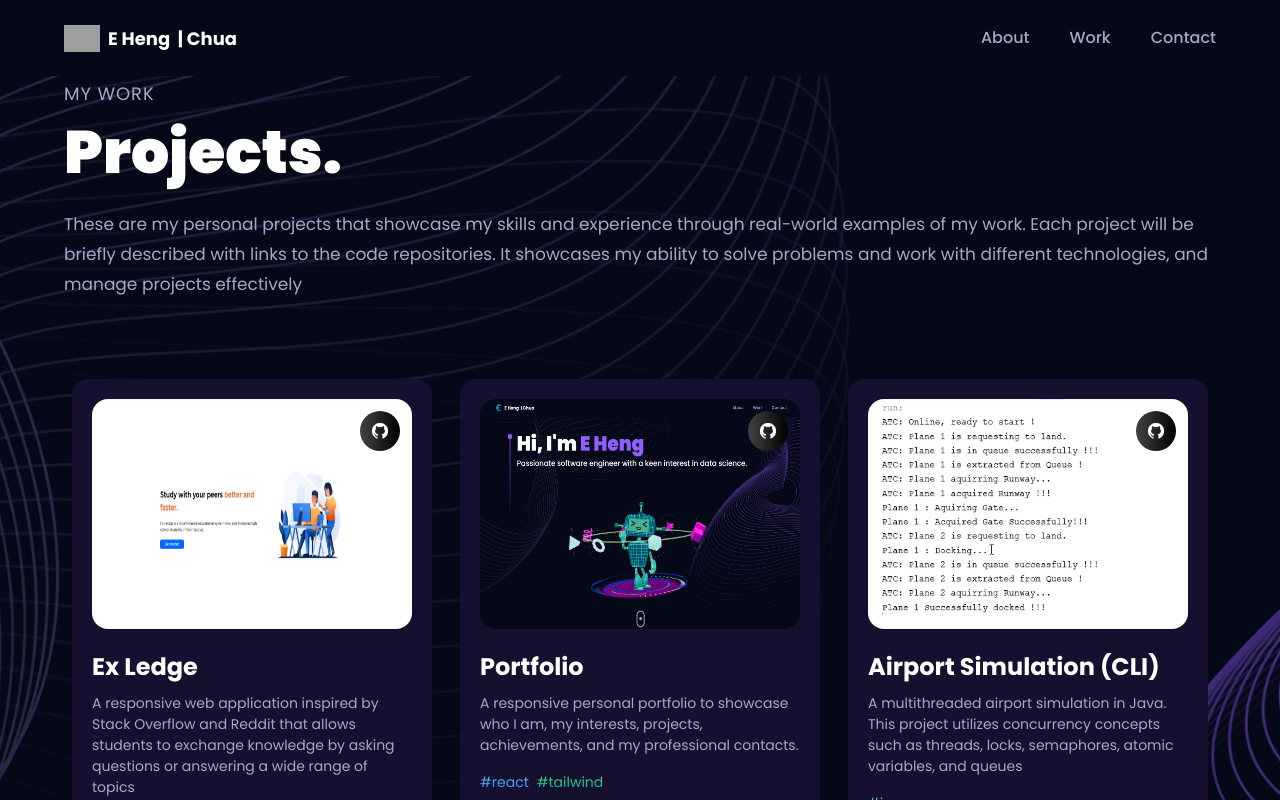
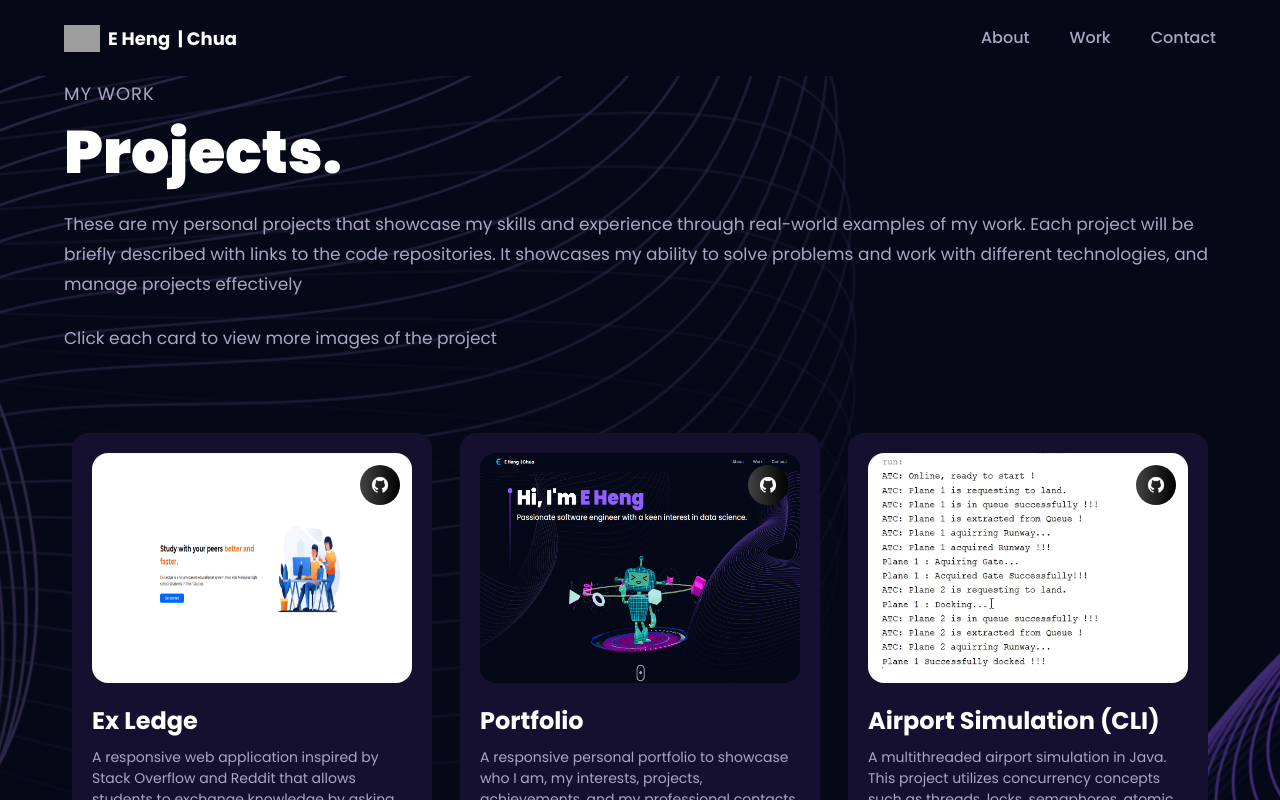
Before and after one commit to EHeng17/portfolio, a React (Vite) app: page /projects in a window 1280 px wide. Shown: the top 800 px of the page. Built offline with nearby package versions, Linux system fonts and the light colour scheme; grey boxes are pictures that could not be loaded.

Commit message:
Create Carousel

```diff
--- a/package.json
+++ b/package.json
@@ -20,6 +20,7 @@
     "maath": "^0.10.4",
     "react": "^18.2.0",
     "react-dom": "^18.2.0",
+    "react-responsive-carousel": "^3.2.23",
     "react-router-dom": "^6.20.0",
     "react-tilt": "^1.0.2",
     "react-vertical-timeline-component": "^3.6.0",
--- a/src/Projects.jsx
+++ b/src/Projects.jsx
@@ -35,12 +35,18 @@ function Projects() {
       </motion.div>
 
       {/* Description */}
-      <div className='w-full flex'>
+      <div className='w-full flex flex-col'>
         <motion.p
           variants={fadeIn("", "", 0.1, 1)}
           className='mt-3 text-secondary text-[17px] leading-[30px]'
           >
           These are my personal projects that showcase my skills and experience through real-world examples of my work. Each project will be briefly described with links to the code repositories. It showcases my ability to solve problems and work with different technologies, and manage projects effectively
+        </motion.p>
+        <motion.p
+          variants={fadeIn("", "", 0.1, 1)}
+          className='mt-6 text-secondary text-[17px] leading-[30px]'
+          >
+          Click each card to view more images of the project
         </motion.p>
       </div>
 
--- a/src/components/ProjectCard.jsx
+++ b/src/components/ProjectCard.jsx
@@ -1,8 +1,11 @@
 import { motion } from "framer-motion";
+import { Carousel } from "react-responsive-carousel";
+import "react-responsive-carousel/lib/styles/carousel.min.css"
+
 import { projects } from "../constants";
 
 function ProjectCard({cardId, setCard}) {
-    const { id, name, description, tags, image, source_code_link } = projects.find(project => project.id === cardId);
+    const { id, name, image } = projects.find(project => project.id === cardId);
 
     return (
       <div className="flex justify-center">
@@ -18,14 +21,19 @@ function ProjectCard({cardId, setCard}) {
         />
 
         {/* Card */}
-        <div className="top-1/2 transform -translate-y-1/2 w-full relative block max-w-[700px] w-[90vw] pb-[35px] px-[35px]" style={{position: "fixed"}}>
-          <motion.div className="relative rounded-lg bg-tertiary overflow-hidden w-full h-full mx-auto" layoutId={`project-${id}`}>
+        <div className="top-1/2 transform -translate-y-1/2 left-1/2 -translate-x-1/2 w-full relative block max-w-[700px] w-[90vw] pb-[35px] px-[35px]" style={{position: "fixed"}}>
+          <motion.div className="relative rounded-lg bg-tertiary overflow-hidden h-full mx-auto" layoutId={`project-${id}`}>
             <motion.div
               className="card-image-container"
             >
-              <img className="card-image" src={image} alt={name} />
+              <Carousel showArrows={true} showThumbs={false}>
+                <div>
+                  <img style={{height: "50vh"}} src={image} alt={name}/>
+                  <p className="legend">{name}</p>
+                </div>
+              </Carousel>
             </motion.div>
-            <motion.div
+            {/* <motion.div
               className="title-container"
             >
               <span className="category">Hello Category</span>
@@ -33,7 +41,7 @@ function ProjectCard({cardId, setCard}) {
             </motion.div>
             <motion.div className="content-container" animate>
               Hellur Content
-            </motion.div>
+            </motion.div> */}
           </motion.div>
         </div>
       </div>
```
Also changed, not shown: 1 other file (tests, documents, lock files or other folders).
